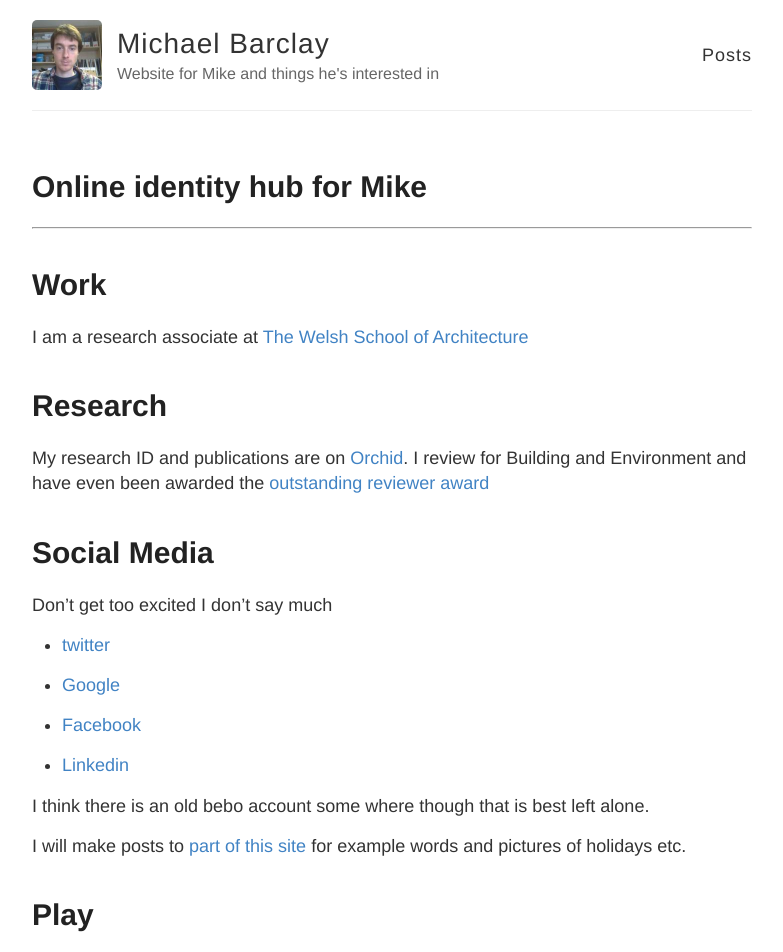
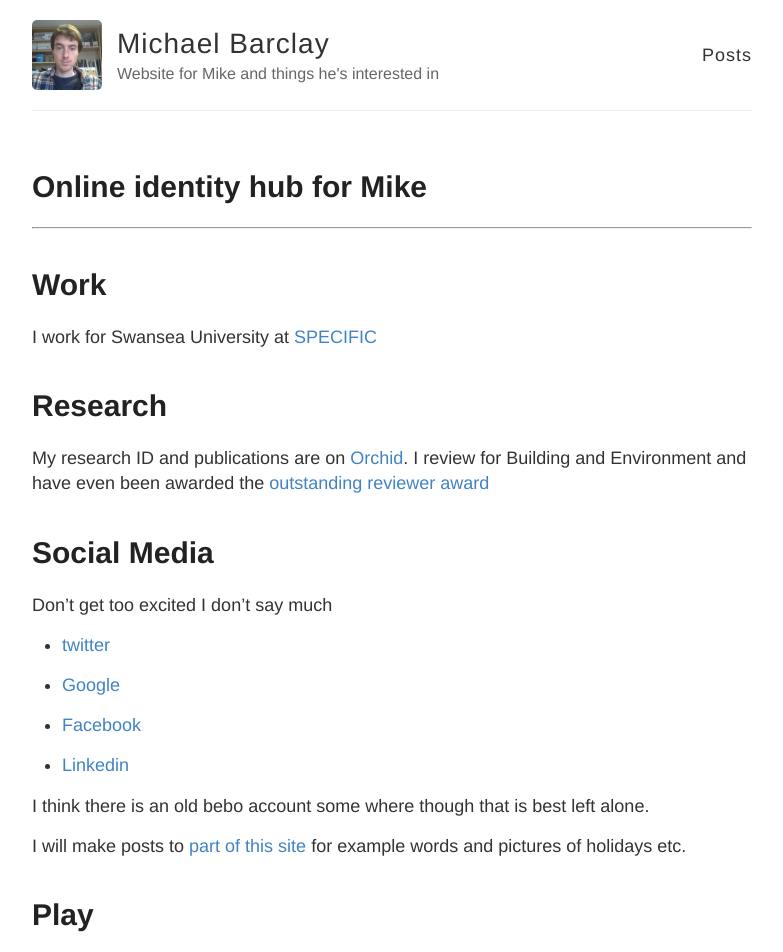
Before and after one commit to MikeBarcl/mikebarcl.github.io, a Jekyll site: the page built from index.md, in a window 1280 px wide. Shown: the top 952 px of the page, without its empty margins (248-1031 px from the left). Built offline with Jekyll 4.4.1, drawn with Linux system fonts in a browser that asks for light colours; Markdown is read by kramdown in place of the engine named in the settings.

Commit message:
Job Change

```diff
--- a/index.md
+++ b/index.md
@@ -5,7 +5,7 @@ title: Online identity hub for Mike
 -------
 
 #Work
-I am a research associate at [The Welsh School of Architecture](http://www.cardiff.ac.uk/architecture/research/groups/architectural-science-group/)
+I work for Swansea University at [SPECIFIC](http://www.specific.eu.com/)
 
 #Research
 My research ID and publications are on [Orchid](http://orcid.org/0000-0002-4417-7903).
```
